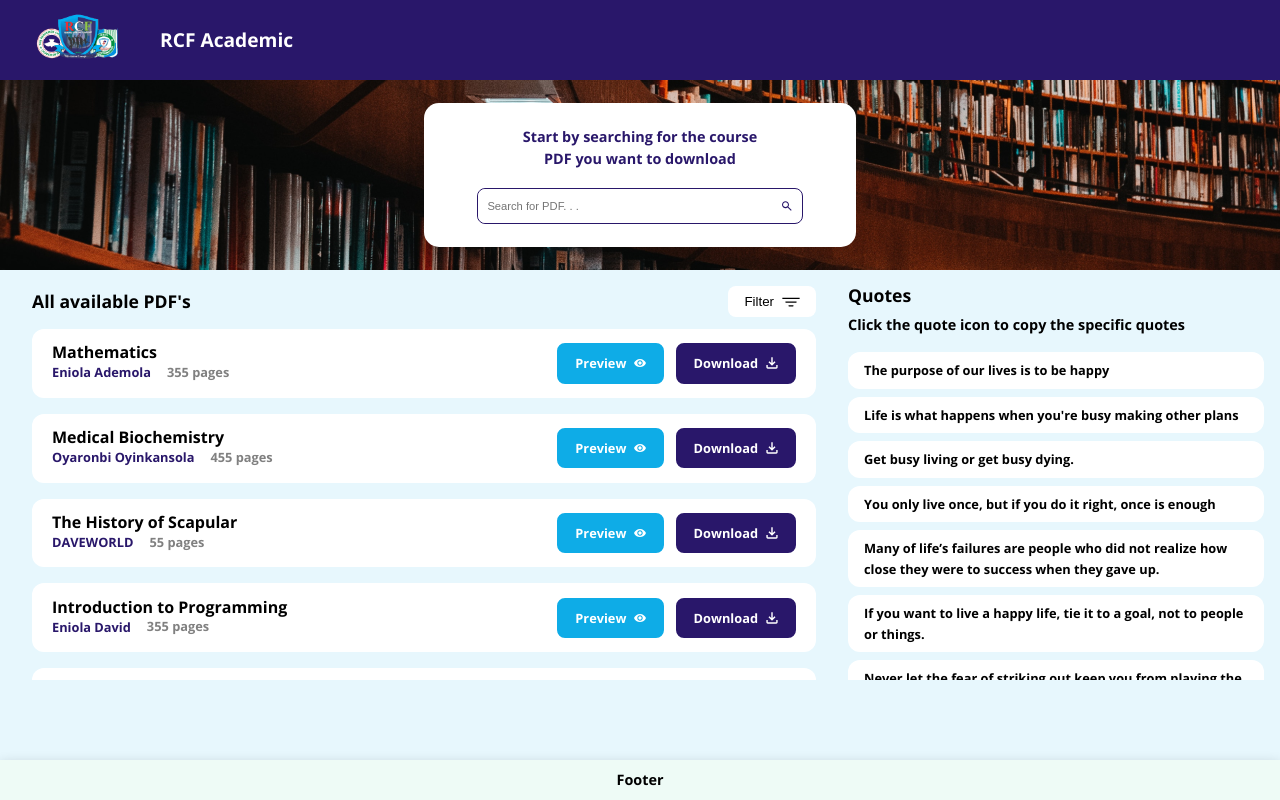
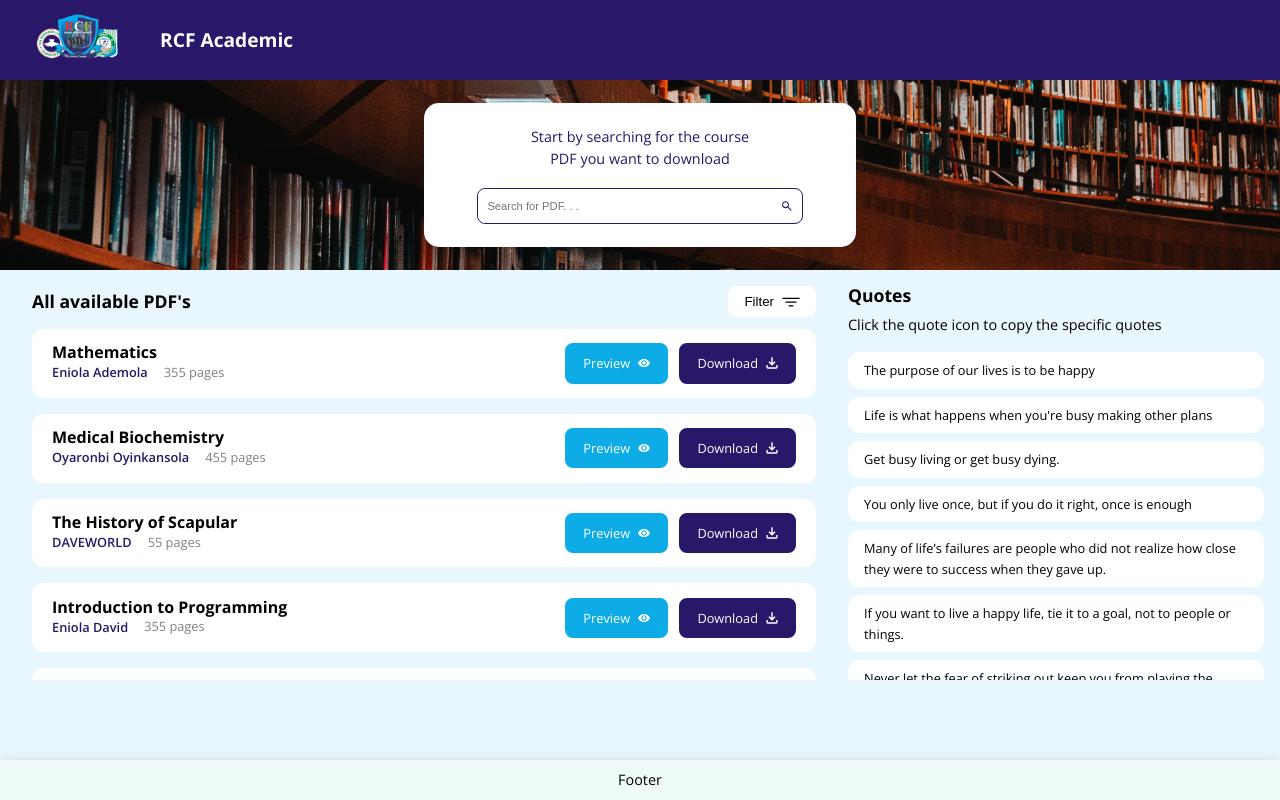
Before and after one commit to RCFPAGE/rcfacademic-frontend, a React (Create React App) app: page / in a window 1280 px wide. Built offline with nearby package versions, Linux system fonts and the light colour scheme.

Commit message:
Updated fonts imports

```diff
--- a/src/index.scss
+++ b/src/index.scss
@@ -1,4 +1,5 @@
-@import url("https://fonts.googleapis.com/css2?family=Open+Sans:ital,wght@0,700;1,400&display=swap");
+// @import url("https://fonts.googleapis.com/css2?family=Open+Sans:ital,wght@0,700;1,400&display=swap");
+@import url('https://fonts.googleapis.com/css2?family=Open+Sans:ital,wght@0,300;0,400;0,500;0,600;0,700;0,800;1,300;1,400;1,500;1,600;1,700;1,800&display=swap');
 
 /******************** REMOVE DEFAULT STYLES ********************/
 *,
```
